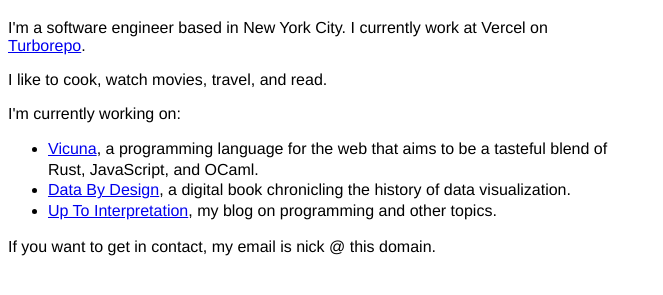
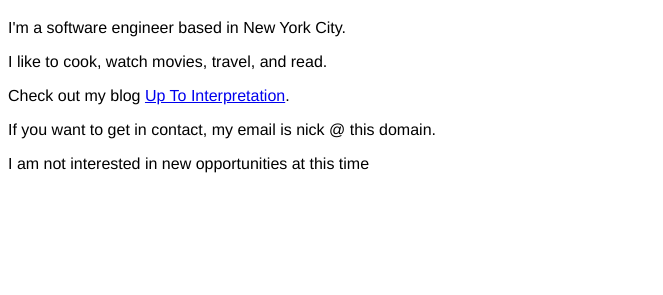
Before and after one commit to NicholasLYang/nicholasyang.com, a plain HTML site: page index.html in a window 1280 px wide. Shown: the part 61-356 px from the top of the page, without its empty margins (0-663 px from the left). Drawn offline with Linux system fonts and the light colour scheme.

Commit message:
Update site

```diff
--- a/index.html
+++ b/index.html
@@ -32,19 +32,11 @@
 
 <body class="main">
 <h1>Hi, I'm Nicholas</h1>
-<p>I'm a software engineer based in New York City. I currently work at Vercel on <a href="https://github.com/vercel/turbo">Turborepo</a>.</p>
+<p>I'm a software engineer based in New York City.</p>
 <p>I like to cook, watch movies, travel, and read.</p>
-<p>I'm currently working on:</p>
-<ul class="list">
-  <li><a href="https://github.com/nicholaslyang/vicuna">Vicuna</a>, a programming language for the web that aims to be a
-    tasteful blend of Rust, JavaScript, and OCaml.
-  </li>
-  <li><a href="https://dev.dataxdesign.io">Data By Design</a>, a digital book chronicling the history of data
-    visualization.
-  </li>
-  <li><a href="https://uptointerpretation.com/">Up To Interpretation</a>, my blog on programming and other topics.</li>
-</ul>
+<p>Check out my blog <a href="https://uptointerpretation.com/">Up To Interpretation</a>.</li>
 
 <p>If you want to get in contact, my email is nick @ this domain.</p>
+<p>I am not interested in new opportunities at this time</p>
 </body>
 </html>
```
